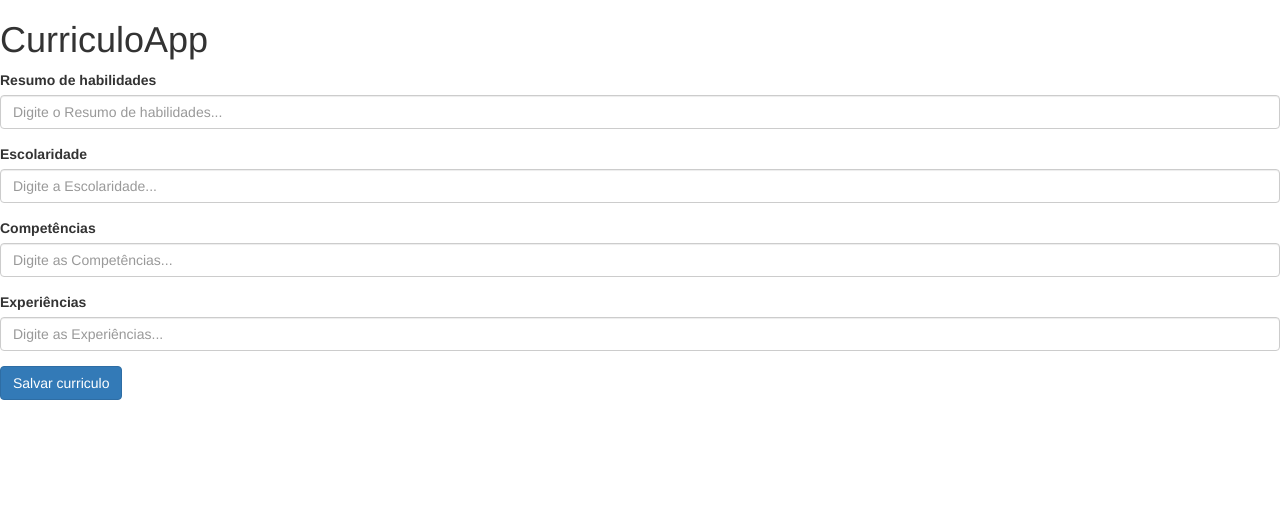
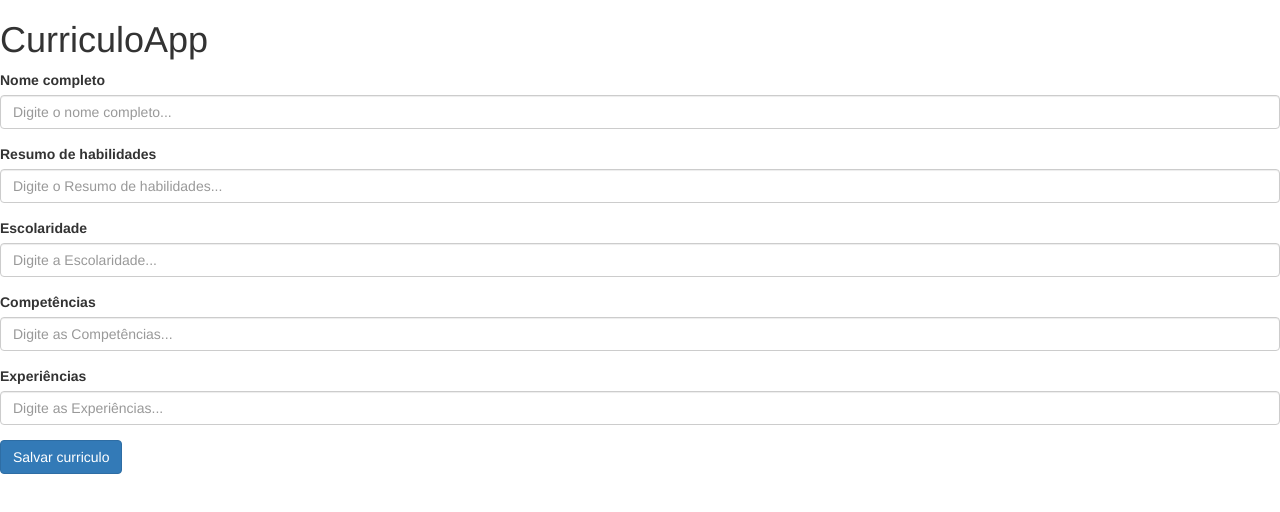
Before and after one commit to EduAraujoDev/TrabalhoFinal_SAAS, an Angular app in the folder CurriculoApp/: page /add in a window 1280 px wide. Shown: the top 512 px of the page. Built offline with nearby package versions, Linux system fonts and the light colour scheme.

Commit message:
Criado classe e service para usuario

```diff
--- a/CurriculoApp/src/app/add/add.component.html
+++ b/CurriculoApp/src/app/add/add.component.html
@@ -1,4 +1,8 @@
 <div>
+	<div class="form-group">
+		<label for="nome">Nome completo</label>
+		<input type="text" class="form-control" [(ngModel)]="usuario.nome" id="nome" required placeholder="Digite o nome completo...">
+	</div>
 	<div class="form-group">
 		<label for="nome">Resumo de habilidades</label>
 		<input type="text" class="form-control" [(ngModel)]="curriculo.skill_summary" id="skill_summary" required placeholder="Digite o Resumo de habilidades...">
--- a/CurriculoApp/src/app/add/add.component.ts
+++ b/CurriculoApp/src/app/add/add.component.ts
@@ -1,24 +1,30 @@
 import { Component, OnInit } from '@angular/core';
 
 import { CurriculoService } from '../curriculo.service';
+import { UsuarioService } from '../usuario.service';
 
 import { Curriculo } from '../curriculo';
+import { Usuario } from '../usuario';
 
 @Component({
   	selector: 'app-add',
   	templateUrl: './add.component.html',
   	styleUrls: ['./add.component.css']
 })
+
 export class AddComponent implements OnInit {
 	curriculo: Curriculo;
+	usuario: Usuario;
 
-  	constructor(private curriculoService: CurriculoService) { }
+  	constructor(private curriculoService: CurriculoService, private usuarioService: UsuarioService) { }
 
   	ngOnInit() {
 		this.curriculo = new Curriculo(0, 0, "", "", "", "");
+		this.usuario = new Usuario(0, 0, "", "", "", "", "", "");
 	}
 
 	save(): void {
 		this.curriculoService.save(this.curriculo);
+		this.usuarioService.save(this.usuario);
 	}
 }
--- a/CurriculoApp/src/app/app.module.ts
+++ b/CurriculoApp/src/app/app.module.ts
@@ -6,6 +6,7 @@ import { RoutingModule } from './routing/routing.module';
 import { NgbModule } from '@ng-bootstrap/ng-bootstrap';
 
 import { CurriculoService } from './curriculo.service';
+import { UsuarioService } from './usuario.service';
 
 import { AppComponent } from './app.component';
 import { AddComponent } from './add/add.component';
@@ -22,7 +23,7 @@ import { AddComponent } from './add/add.component';
 		RoutingModule,
 		NgbModule.forRoot()
   	],
-  	providers: [CurriculoService],
+  	providers: [CurriculoService, UsuarioService],
   	bootstrap: [AppComponent]
 })
 export class AppModule { }
--- /dev/null
+++ b/CurriculoApp/src/app/usuario.service.ts
@@ -0,0 +1,12 @@
+import { Injectable } from '@angular/core';
+import { Usuario } from './usuario';
+
+@Injectable()
+export class UsuarioService {
+
+	constructor() { }
+
+	save(usuario: Usuario): void {
+		console.log(usuario);
+	}
+}
--- /dev/null
+++ b/CurriculoApp/src/app/usuario.ts
@@ -0,0 +1,21 @@
+export class Usuario {
+	id: number;
+	id_regra: number;
+	usuario: string;
+	nome: string;
+	senha: string;
+	email: string;
+	telefone: string;
+	endereco: string;
+
+	constructor(i: number, ir: number, u: string, n: string, s: string, e: string, t: string, end: string ) {
+		this.id = i;
+		this.id_regra = ir;
+		this.usuario = u;
+		this.nome = n;
+		this.senha = s;
+		this.email = e;
+		this.telefone = t;
+		this.endereco = end;
+	}
+}
```
Also changed, not shown: 1 other file (tests, documents, lock files or other folders).
